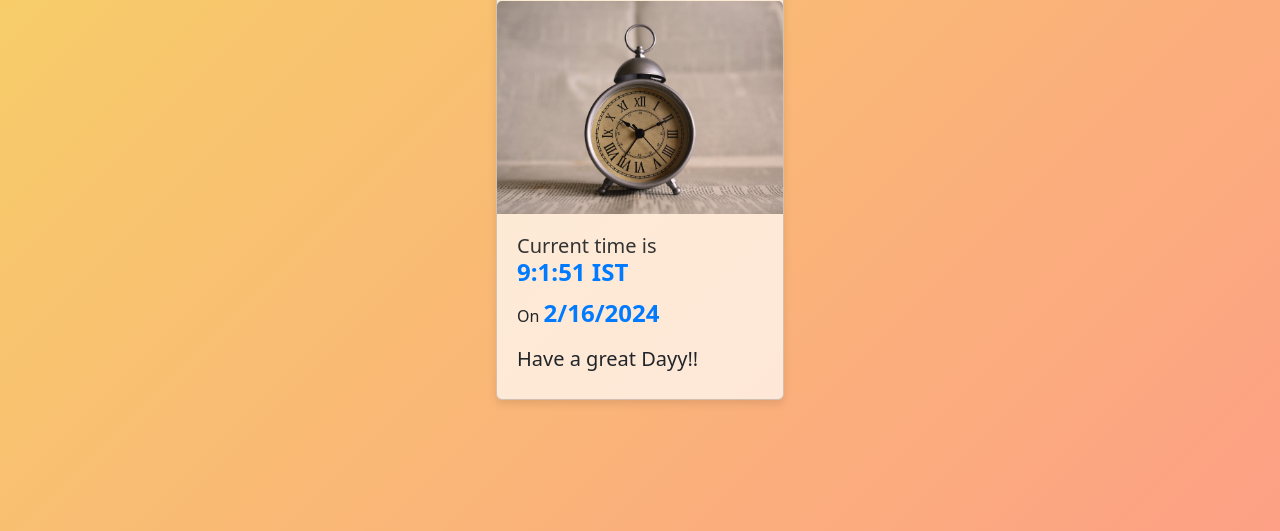
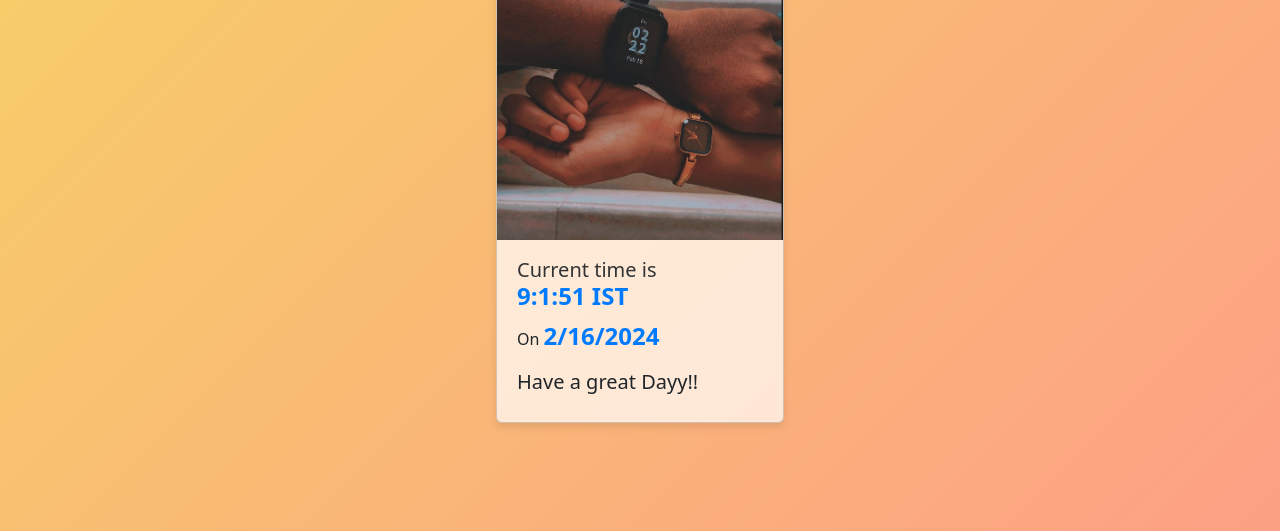
Before and after one commit to Akshitha1309/Basic-clock, a plain HTML site: page index.html in a window 1280 px wide. Shown: the part 269-800 px from the top of the page. Drawn offline with nearby package versions, Linux system fonts and the light colour scheme.

Commit message:
updated the image of clock

```diff
--- a/index.html
+++ b/index.html
@@ -24,7 +24,7 @@
         .heading {
             color: #000;
             text-align: center;
-            margin-bottom: 20px;
+            margin-bottom: 10px;
             background: #f5d576;
         }
 
@@ -56,7 +56,8 @@
 
         <div class="card " style="width: 18rem;">
             <h1 class="heading">Basic clock</h1> <!-- Moved the title above the card -->
-            <img src="clock icon.jpg" class="card-img-top" alt="...">
+            <div style="height:300px;"><img src="modified.jpg" class="card-img-top" alt="..."></div>
+
             <div class="card-body">
                 <h5 class="card-title">Current time is <br><span id="time"></span></h5>
                 <p class="card-text">On <span id="date"></span></p>
--- a/style.css
+++ b/style.css
@@ -4,7 +4,7 @@
 }
 .container{
     border-radius: 40px;
-    margin-top:50px;
+    margin-top:20px;
 }
 .heading{
     text-align: center;
```
Also changed, not shown: Snapchat-1767535788.jpg (added), modified.jpg (added).
